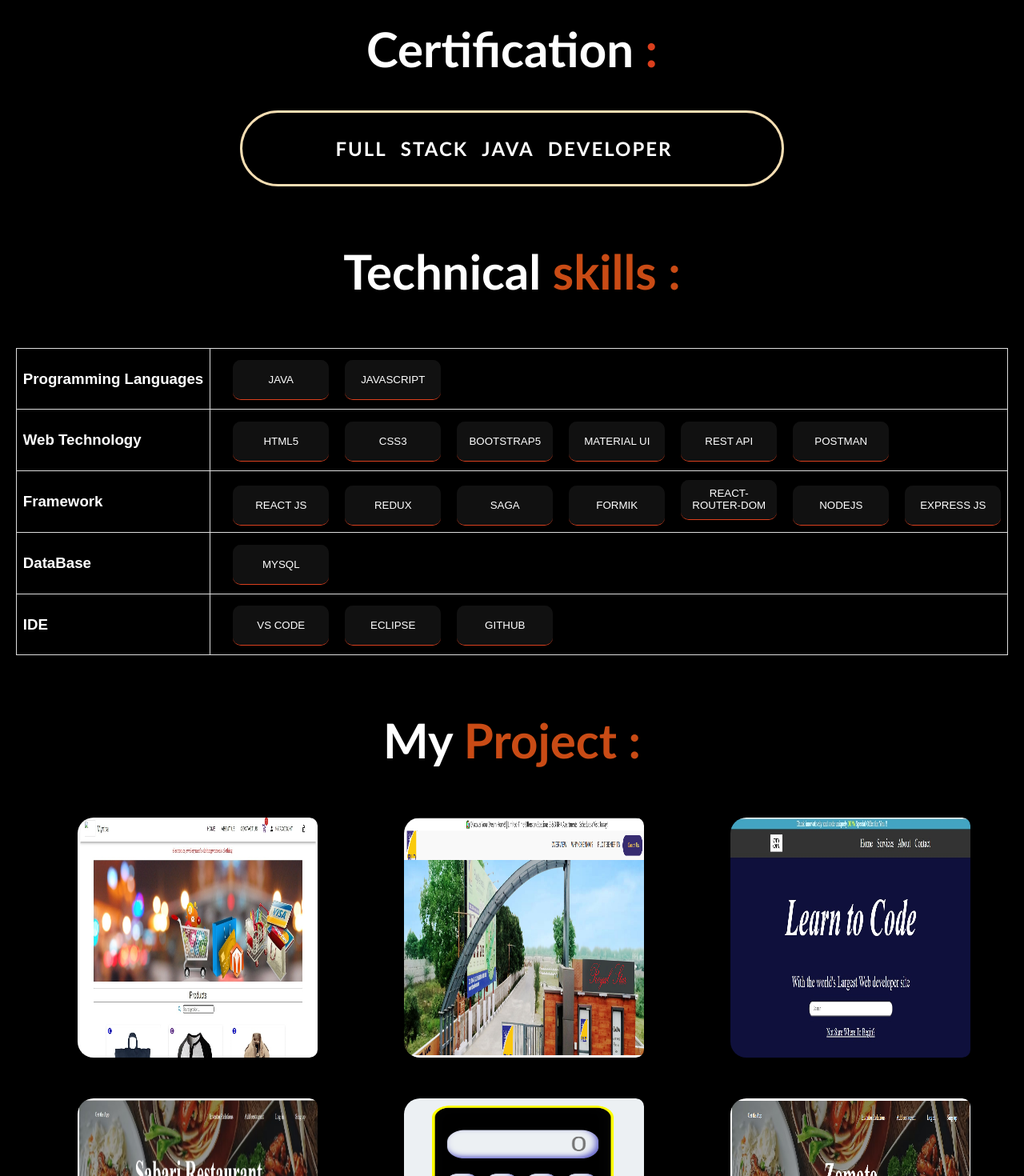
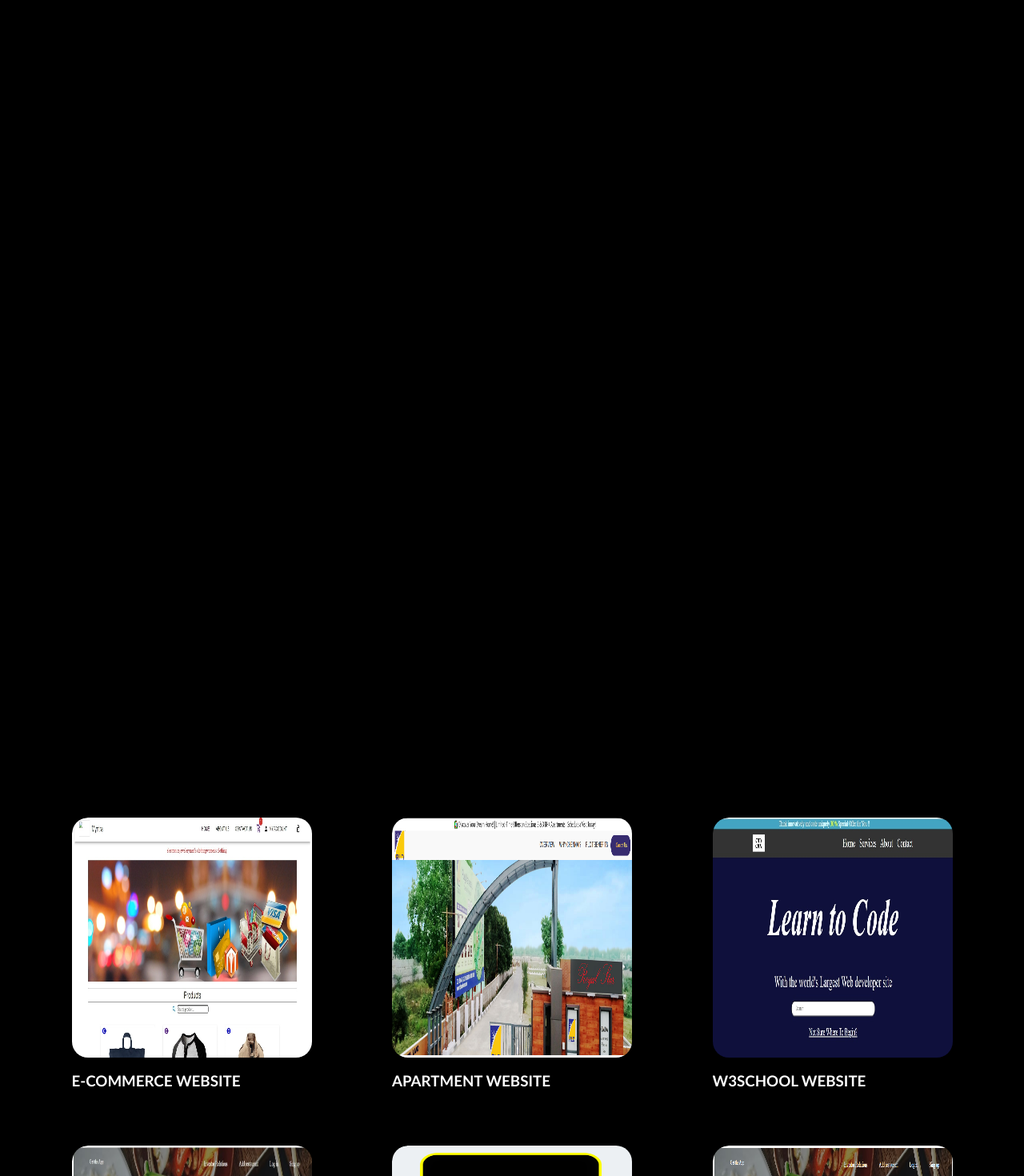
Before and after one commit to Sabarinayagam/Portfolio, a React (Create React App) app: page / in a window 1280 px wide. Shown: the part 1300-2770 px from the top of the page at 80% size. Built offline with nearby package versions, Linux system fonts and the light colour scheme.

Commit message:
animation has been added

```diff
--- a/src/Sabari/Home.js
+++ b/src/Sabari/Home.js
@@ -136,7 +136,7 @@ const Home = () => {
       {/* ..................Banner................... */}
 
       <div className="banner" id="banner">
-        <div className="name">
+        <div className="name" data-aos="zoom-in">
           <div className="namecont">
             <p>Hello I'm</p>
             <h1>Sabari Nayagam</h1>
@@ -152,7 +152,7 @@ const Home = () => {
             </Stack>
           </div>
         </div>
-        <div className="photo">
+        <div className="photo" data-aos="zoom-in">
           <img src={Sabari1} alt="Sabarinayagam_Photo"></img>
         </div>
       </div>
@@ -169,10 +169,10 @@ const Home = () => {
         </svg>
       </div>
       <div className="aboutbanner">
-        <div className="aboutphoto">
+        <div className="aboutphoto" data-aos="zoom-in">
           <img src={Sabarilogo} alt="Sabarinayagam_Photo"></img>
         </div>
-        <div className="aboutcont" id="about">
+        <div className="aboutcont" id="about" data-aos="zoom-in">
           <h1>
             About <span style={{ color: "rgb(218, 63, 29)" }}>Me :</span>
           </h1>
@@ -202,23 +202,23 @@ const Home = () => {
       <div className="black">
         {/* ..................Certification................... */}
 
-        <div className="center">
+        <div className="center" data-aos="zoom-in">
           <h1 id="heading">
             Certification <span style={{ color: "rgb(218, 63, 29)" }}>:</span>
           </h1>
         </div>
-        <div className="certification">
+        <div className="certification" data-aos="zoom-in">
           <h2>FULL STACK JAVA DEVELOPER</h2>
         </div>
 
         {/* ..................Technical Skills................... */}
 
-        <div className="techskill">
+        <div className="techskill" data-aos="zoom-in">
           <h1 id="heading">
             Technical <span>skills :</span>
           </h1>
         </div>
-        <table>
+        <table data-aos="flip-left">
           <thead></thead>
           <tbody>
             {data.map((item, index) => {
@@ -256,7 +256,7 @@ const Home = () => {
 
         {/* ..................Project................... */}
 
-        <div className="techskill" id="projects">
+        <div className="techskill" id="projects" data-aos="zoom-in">
           <h1 id="heading">
             My <span>Project :</span>
           </h1>
@@ -292,6 +292,7 @@ const Home = () => {
                 </p>
               </a>
             </div>
+            <h3 className="proName">E-Commerce Website </h3>
           </div>
           <div className="project">
             <img src={apartment} alt="Apartment Website"></img>
@@ -320,6 +321,7 @@ const Home = () => {
                 </p>
               </a>
             </div>
+            <h3 className="proName">Apartment Website </h3>
           </div>
           <div className="project">
             <img src={w3school} alt="W3school Project_Photo"></img>
@@ -350,6 +352,7 @@ const Home = () => {
                 </p>
               </a>
             </div>
+            <h3 className="proName">W3school Website </h3>
           </div>
           <div className="project">
             <img src={restaurant} alt=" Restaurant Project_Photo"></img>
@@ -379,6 +382,7 @@ const Home = () => {
                 </p>
               </a>
             </div>
+            <h3 className="proName">Restaurant Website </h3>
           </div>
           {/*  */}
           <div className="project">
@@ -409,6 +413,7 @@ const Home = () => {
                 </p>
               </a>
             </div>
+            <h3 className="proName">Calculater </h3>
           </div>
           {/*  */}
           <div className="project">
@@ -439,19 +444,20 @@ const Home = () => {
                 </p>
               </a>
             </div>
+            <h3 className="proName">Zomato Landing Page </h3>
           </div>
           {/*  */}
         </div>
 
         {/* ..................Contact................... */}
 
-        <div className="techskill" id="projects">
+        <div className="techskill" id="projects" data-aos="zoom-in">
           <h1 id="heading">
             Contact <span>Details :</span>
           </h1>
         </div>
 
-        <div className="contact" id="contact">
+        <div className="contact" id="contact" data-aos="zoom-in">
           <div className="row">
             <div className="cont_left">
               <h1 className="sub_title">
--- a/src/Sabari/Portfolio.css
+++ b/src/Sabari/Portfolio.css
@@ -378,7 +378,7 @@ td {
 .project_list {
   display: grid;
   justify-content: space-evenly;
-  grid-template-columns: 350px 350px 350px;
+  grid-template-columns: 350px 350px 380px;
   gap: 1px;
 }
 .project {
@@ -390,7 +390,7 @@ td {
 }
 .project img {
   width: 300px;
-  border-radius: 10px;
+  border-radius: 20px;
   display: block;
   height: 300px;
   transition: transform 0.5s;
@@ -428,6 +428,9 @@ td {
 }
 .project:hover .layer {
   height: 100%;
+}
+.proName {
+  text-transform: uppercase;
 }
 
 /* ........................contact...................... */
@@ -606,7 +609,7 @@ footer {
 
   .project_list {
     grid-template-columns: auto;
-    margin-left: -20px;
+    margin-left: -30px;
   }
   .project img {
     width: 450px;
```
